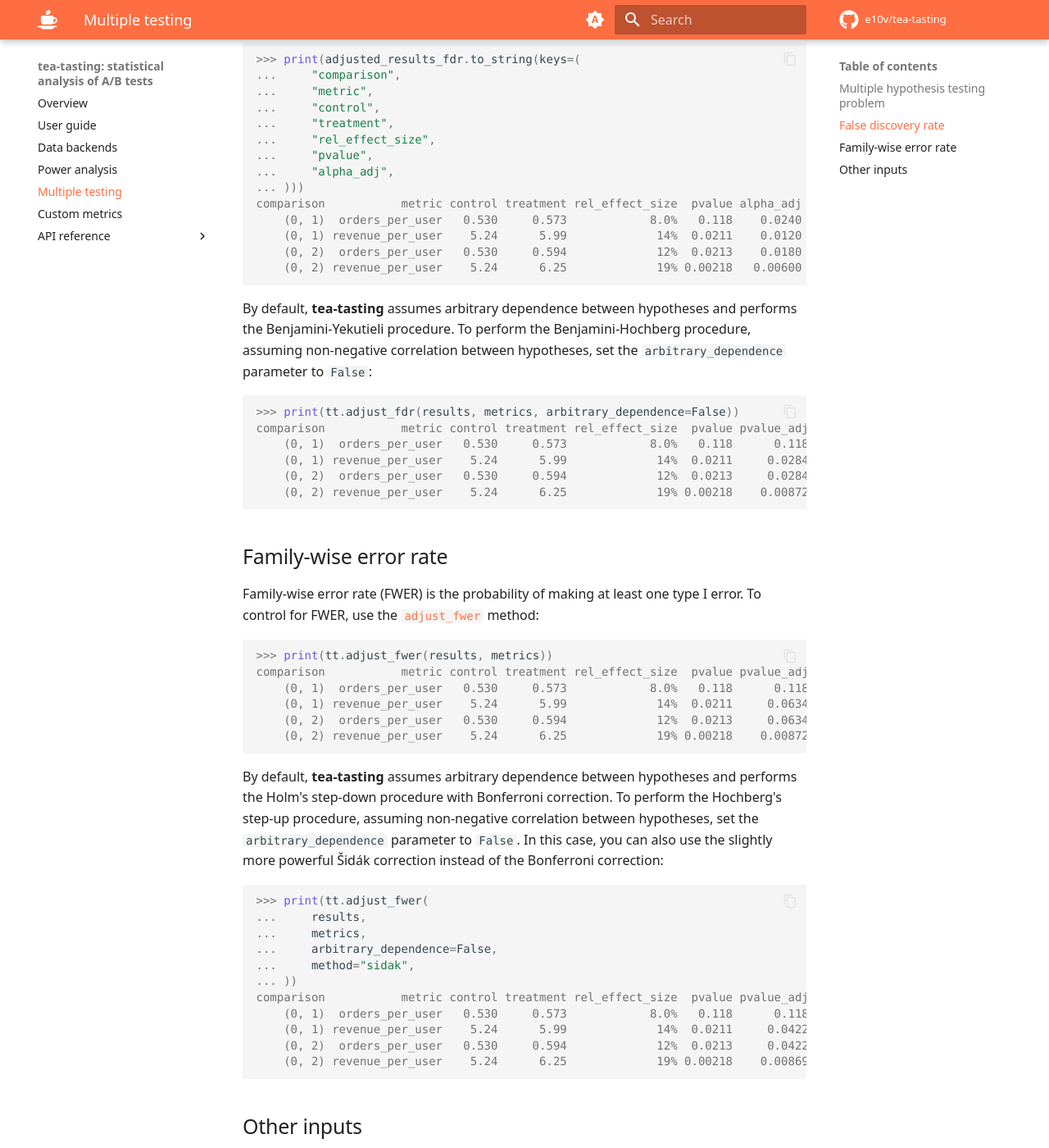
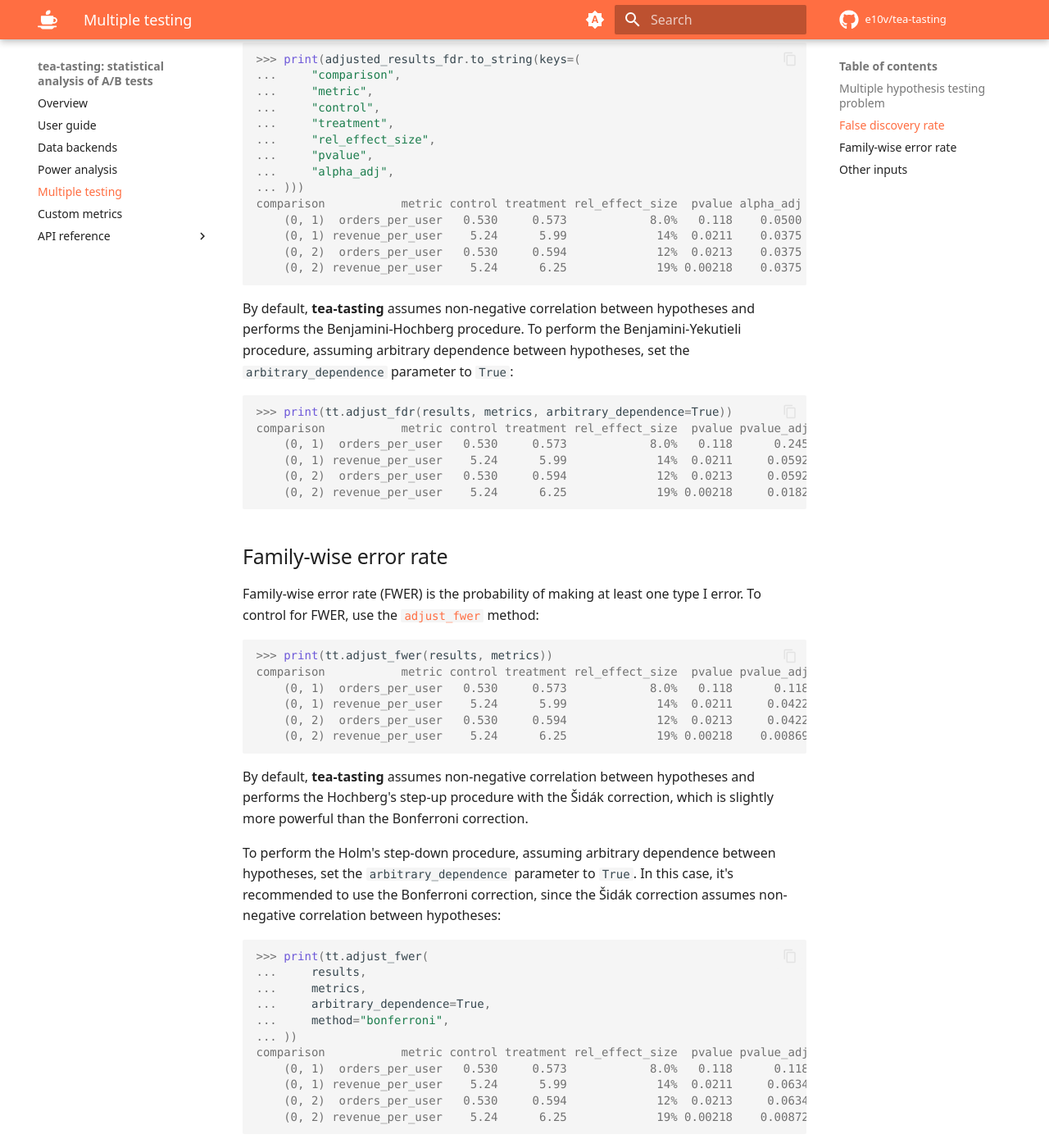
Before and after one commit to e10v/tea-tasting, an MkDocs documentation site: the page built from docs/multiple-testing.md, in a window 1280 px wide and 1400 px high, scrolled down 2781 px. Shown: the whole window at 82% size. Built offline with MkDocs 1.6.1 and Material for MkDocs 9.7.7, drawn with Linux system fonts in a browser that asks for light colours; comment, search, counter and statistics services are not loaded; some of the changed text lies outside the part shown.

Commit message:
Change defaults: assume non-negative correlation between hypotheses

````diff
--- a/docs/multiple-testing.md
+++ b/docs/multiple-testing.md
@@ -15,11 +15,11 @@ The [multiple hypothesis testing problem](https://en.wikipedia.org/wiki/Multiple
 **tea-tasting** provides the following methods for multiple testing correction:
 
 - [False discovery rate](https://en.wikipedia.org/wiki/False_discovery_rate) (FDR) controlling procedures:
+    - Benjamini-Hochberg procedure, assuming non-negative correlation between hypotheses.
     - Benjamini-Yekutieli procedure, assuming arbitrary dependence between hypotheses.
-    - Benjamini-Hochberg procedure, assuming non-negative correlation between hypotheses.
 - [Family-wise error rate](https://en.wikipedia.org/wiki/Family-wise_error_rate) (FWER) controlling procedures:
+    - Hochberg's step-up procedure, assuming non-negative correlation between hypotheses.
     - Holm's step-down procedure, assuming arbitrary dependence between hypotheses.
-    - Hochberg's step-up procedure, assuming non-negative correlation between hypotheses.
 
 As an example, consider an experiment with three variants, a control and two treatments:
 
@@ -127,22 +127,22 @@ The method also adjusts the significance level alpha and saves it as `alpha_adj`
 ...     "alpha_adj",
 ... )))
 comparison           metric control treatment rel_effect_size  pvalue alpha_adj
-    (0, 1)  orders_per_user   0.530     0.573            8.0%   0.118    0.0240
-    (0, 1) revenue_per_user    5.24      5.99             14%  0.0211    0.0120
-    (0, 2)  orders_per_user   0.530     0.594             12%  0.0213    0.0180
-    (0, 2) revenue_per_user    5.24      6.25             19% 0.00218   0.00600
+    (0, 1)  orders_per_user   0.530     0.573            8.0%   0.118    0.0500
+    (0, 1) revenue_per_user    5.24      5.99             14%  0.0211    0.0375
+    (0, 2)  orders_per_user   0.530     0.594             12%  0.0213    0.0375
+    (0, 2) revenue_per_user    5.24      6.25             19% 0.00218    0.0375
 
 ```
 
-By default, **tea-tasting** assumes arbitrary dependence between hypotheses and performs the Benjamini-Yekutieli procedure. To perform the Benjamini-Hochberg procedure, assuming non-negative correlation between hypotheses, set the `arbitrary_dependence` parameter to `False`:
+By default, **tea-tasting** assumes non-negative correlation between hypotheses and performs the Benjamini-Hochberg procedure. To perform the Benjamini-Yekutieli procedure, assuming arbitrary dependence between hypotheses, set the `arbitrary_dependence` parameter to `True`:
 
 ```pycon
->>> print(tt.adjust_fdr(results, metrics, arbitrary_dependence=False))
+>>> print(tt.adjust_fdr(results, metrics, arbitrary_dependence=True))
 comparison           metric control treatment rel_effect_size  pvalue pvalue_adj
-    (0, 1)  orders_per_user   0.530     0.573            8.0%   0.118      0.118
-    (0, 1) revenue_per_user    5.24      5.99             14%  0.0211     0.0284
-    (0, 2)  orders_per_user   0.530     0.594             12%  0.0213     0.0284
-    (0, 2) revenue_per_user    5.24      6.25             19% 0.00218    0.00872
+    (0, 1)  orders_per_user   0.530     0.573            8.0%   0.118      0.245
+    (0, 1) revenue_per_user    5.24      5.99             14%  0.0211     0.0592
+    (0, 2)  orders_per_user   0.530     0.594             12%  0.0213     0.0592
+    (0, 2) revenue_per_user    5.24      6.25             19% 0.00218     0.0182
 
 ```
 
@@ -154,26 +154,28 @@ Family-wise error rate (FWER) is the probability of making at least one type I e
 >>> print(tt.adjust_fwer(results, metrics))
 comparison           metric control treatment rel_effect_size  pvalue pvalue_adj
     (0, 1)  orders_per_user   0.530     0.573            8.0%   0.118      0.118
-    (0, 1) revenue_per_user    5.24      5.99             14%  0.0211     0.0634
-    (0, 2)  orders_per_user   0.530     0.594             12%  0.0213     0.0634
-    (0, 2) revenue_per_user    5.24      6.25             19% 0.00218    0.00872
+    (0, 1) revenue_per_user    5.24      5.99             14%  0.0211     0.0422
+    (0, 2)  orders_per_user   0.530     0.594             12%  0.0213     0.0422
+    (0, 2) revenue_per_user    5.24      6.25             19% 0.00218    0.00869
 
 ```
 
-By default, **tea-tasting** assumes arbitrary dependence between hypotheses and performs the Holm's step-down procedure with Bonferroni correction. To perform the Hochberg's step-up procedure, assuming non-negative correlation between hypotheses, set the `arbitrary_dependence` parameter to `False`. In this case, you can also use the slightly more powerful Šidák correction instead of the Bonferroni correction:
+By default, **tea-tasting** assumes non-negative correlation between hypotheses and performs the Hochberg's step-up procedure with the Šidák correction, which is slightly more powerful than the Bonferroni correction.
+
+To perform the Holm's step-down procedure, assuming arbitrary dependence between hypotheses, set the `arbitrary_dependence` parameter to `True`. In this case, it's recommended to use the Bonferroni correction, since the Šidák correction assumes non-negative correlation between hypotheses:
 
 ```pycon
 >>> print(tt.adjust_fwer(
 ...     results,
 ...     metrics,
-...     arbitrary_dependence=False,
-...     method="sidak",
+...     arbitrary_dependence=True,
+...     method="bonferroni",
 ... ))
 comparison           metric control treatment rel_effect_size  pvalue pvalue_adj
     (0, 1)  orders_per_user   0.530     0.573            8.0%   0.118      0.118
-    (0, 1) revenue_per_user    5.24      5.99             14%  0.0211     0.0422
-    (0, 2)  orders_per_user   0.530     0.594             12%  0.0213     0.0422
-    (0, 2) revenue_per_user    5.24      6.25             19% 0.00218    0.00869
+    (0, 1) revenue_per_user    5.24      5.99             14%  0.0211     0.0634
+    (0, 2)  orders_per_user   0.530     0.594             12%  0.0213     0.0634
+    (0, 2) revenue_per_user    5.24      6.25             19% 0.00218    0.00872
 
 ```
 
````
Also changed, not shown: other parts of docs/multiple-testing.md (+8 -8 lines), 2 other files.
